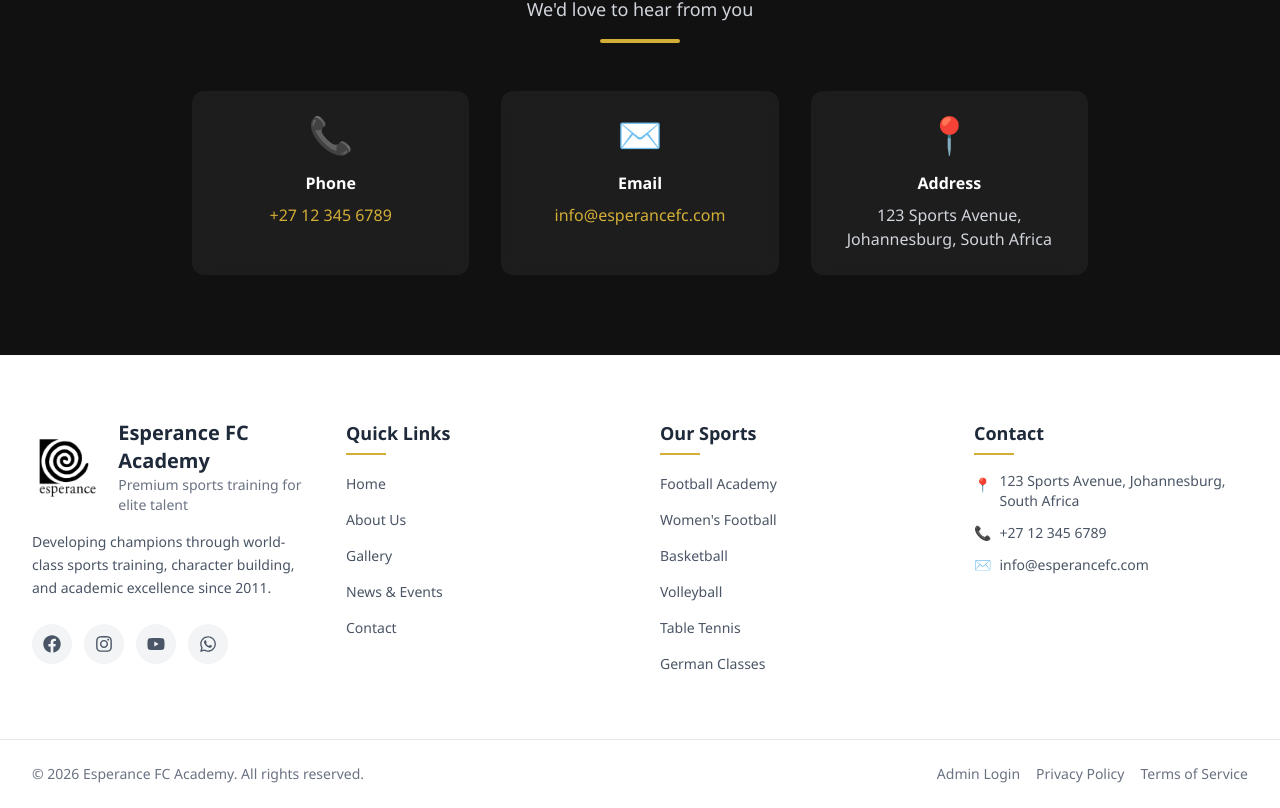
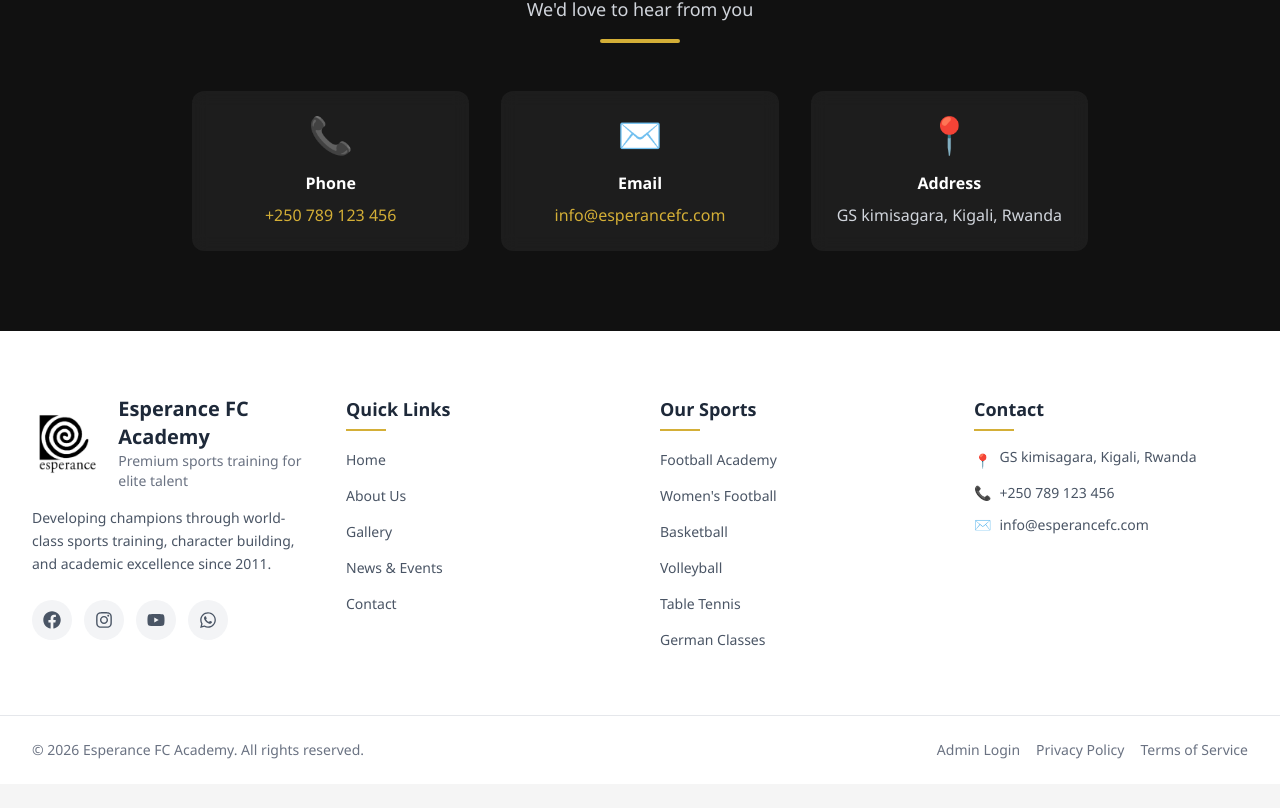
Before and after one commit to Val-Antin1/esperance-frontend, a React (Vite) app: page / in a window 1280 px wide. Shown: the part 4995-5803 px from the top of the page. After the commit the page ends 5779 px from the top, so only its background shows below. Built offline with nearby package versions, Linux system fonts and the light colour scheme; no server answers.

Commit message:
frontend updatedd

```diff
--- a/src/data/sampleData.js
+++ b/src/data/sampleData.js
@@ -251,9 +251,9 @@ export const germanLevels = [
 ];
 
 export const contactInfo = {
-  phone: '+27 12 345 6789',
+  phone: '+250 789 123 456',
   email: 'info@esperancefc.com',
-  address: '123 Sports Avenue, Johannesburg, South Africa',
+  address: 'GS kimisagara, Kigali, Rwanda',
   social: {
     facebook: '#',
     instagram: '#',
```
